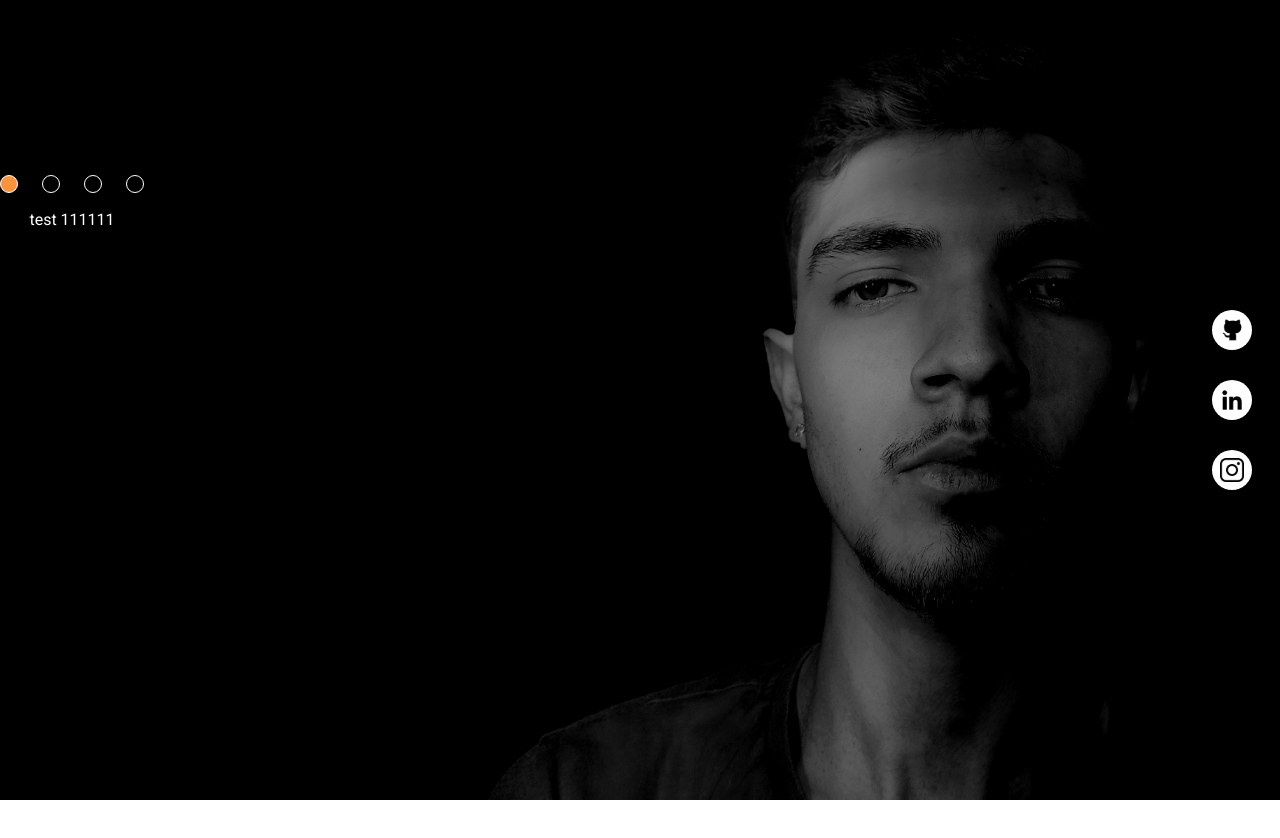
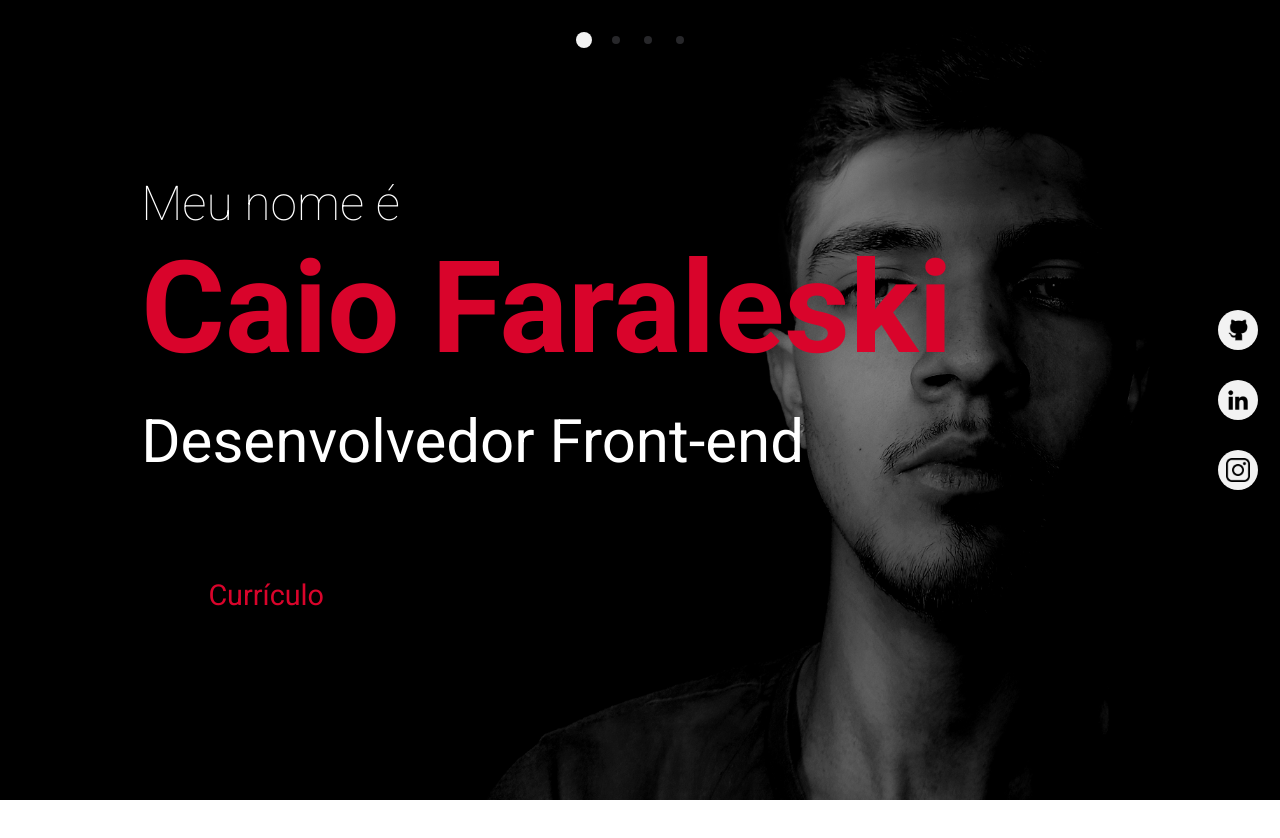
Before and after one commit to CaioFaraleski/portfolio, a React (Vite) app: page / in a window 1280 px wide. Shown: the top 838 px of the page. Built offline with nearby package versions, Linux system fonts and the light colour scheme.

Commit message:
make about and habilities

```diff
--- a/index.html
+++ b/index.html
@@ -7,7 +7,8 @@
     <link rel="preconnect" href="https://fonts.googleapis.com" />
     <link rel="preconnect" href="https://fonts.gstatic.com" crossorigin />
     <link href="https://fonts.googleapis.com/css2?family=Roboto:wght@100;300;400;500;700;900&display=swap" rel="stylesheet" />
-    <title>Vite App</title>
+    <title>Caio Faraleski</title>
+    <script src="https://kit.fontawesome.com/9426144c6a.js" crossorigin="anonymous"></script>
   </head>
   <body>
     <div id="root"></div>
--- a/package.json
+++ b/package.json
@@ -9,8 +9,12 @@
   },
   "dependencies": {
     "@fortawesome/fontawesome-svg-core": "^6.1.1",
+    "@fortawesome/free-regular-svg-icons": "^6.1.1",
+    "@fortawesome/free-solid-svg-icons": "^6.1.1",
     "@fortawesome/react-fontawesome": "^0.2.0",
+    "framer-motion": "^6.5.1",
     "react": "^18.0.0",
+    "react-animated-progress-bar": "^1.1.1",
     "react-dom": "^18.0.0"
   },
   "devDependencies": {
@@ -20,6 +24,7 @@
     "autoprefixer": "^10.4.7",
     "postcss": "^8.4.14",
     "react-router-dom": "^6.3.0",
+    "react-spring": "^9.0.0-rc.3",
     "react-timer-hook": "^3.0.5",
     "tailwindcss": "^3.1.6",
     "vite": "^2.9.9"
--- a/src/components/Content.jsx
+++ b/src/components/Content.jsx
@@ -1,23 +1,27 @@
+import { AnimatePresence, motion } from "framer-motion";
 import { useEffect, useState } from "react";
+import { ProgressBars } from "./ProgressBars";
 
 export function Content() {
   const [page, setPage] = useState(0);
+  const [toLeft, setToLeft] = useState(false);
+
 
   useEffect(() => {
     let lastScroll = 0;
     document.addEventListener('mousewheel', (e) => {
         if (e.deltaY > 0) {
+          setToLeft(true)
           if(lastScroll <= 2) {
             lastScroll++
             window.scrollY = lastScroll
-            console.log(window.scrollY)
           }
         }
         else {
+          setToLeft(false)
           if(lastScroll > 0) {
             lastScroll--
             window.scrollY = lastScroll
-            console.log(window.scrollY)
           }
         }
     });
@@ -27,21 +31,70 @@ export function Content() {
   }, []);
 
   return (
-    <div className="h-[60%] text-white flex flex-col flex-wrap items-center">
+    <div className="h-full w-[94%] text-white flex flex-col flex-wrap items-center ml-[4%]">
       <div className="flex justify-center items-center h-[10%]">
-        <div className="flex justify-evenly gap-x-6">
-          <span className={`rounded-full p-2 border border-white ${page === 0 ? "bg-orange-400" : ""}`}></span>
-          <span className={`rounded-full p-2 border border-white ${page === 1 ? "bg-orange-400" : ""}`}></span>
-          <span className={`rounded-full p-2 border border-white ${page === 2 ? "bg-orange-400" : ""}`}></span>
-          <span className={`rounded-full p-2 border border-white ${page === 3 ? "bg-orange-400" : ""}`}></span>
+        <div className="flex justify-center items-center">
+          <span className={`rounded-full ${page === 0 ? "bg-lightGray p-2 mx-2" : "bg-zinc-800 p-1 mx-3"}`}></span>
+          <span className={`rounded-full ${page === 1 ? "bg-lightGray p-2 mx-2" : "bg-zinc-800 p-1 mx-3"}`}></span>
+          <span className={`rounded-full ${page === 2 ? "bg-lightGray p-2 mx-2" : "bg-zinc-800 p-1 mx-3"}`}></span>
+          <span className={`rounded-full ${page === 3 ? "bg-lightGray p-2 mx-2" : "bg-zinc-800 p-1 mx-3"}`}></span>
         </div>
       </div>
-      <div className="h-[90%] d">
-        {page === 0 ? (<div>test 111111</div>) : null}
-        {page === 1 ? (<div>test 22222222</div>) : null}
-        {page === 2 ? (<div>test 333333333333</div>) : null}
-        {page === 3 ? (<div>test 4444444444</div>) : null}
-      </div>
+      <section className="h-[90%] w-full flex justify-start items-center">
+      <AnimatePresence>
+            <motion.div
+              className="absolute h-3/4 w-3/4"
+              key={page}
+              initial="enter"
+              animate="in"
+              exit="exit"
+              transition={{
+                type: "spring",
+                stiffness: 500,
+                damping: 50,
+                opacity: {
+                  duration: 0.1
+                }
+              }}
+              variants={{
+                enter: {x: toLeft ? 150 : -150, opacity: 0},
+                in: {x: 50, opacity: 1},
+                exit: {opacity: 0},
+              }}
+              >
+              {page === 0 ? (
+                <div className="h-full flex flex-col ml-10 mt-10">
+                  <h2 className="text-5xl font-extralight">
+                    Meu nome é
+                  </h2>
+                  <h1 className="text-lightRed text-9xl font-semibold mt-4">Caio Faraleski</h1>
+                  <h2 className="text-6xl mt-10">Desenvolvedor Front-end</h2>
+                  <a href="./src/assets/Caio_Faraleski.pdf" class="btn from-center" download>Currículo</a>
+                </div>
+              ) : null}
+              {page === 1 ? (
+                <div className="flex justify-evenly items-center flex-wrap gap-x-36 gap-y-9 w-[70%]">
+                  <ProgressBars text="JavaScript" percent={88} />
+                  <ProgressBars text="HTML/CSS" percent={92} />
+                  <ProgressBars text="ReactJs" percent={60} />
+                  <ProgressBars text="TypeScript" percent={30} />
+                  <ProgressBars text="Sass" percent={85} />
+                  <ProgressBars text="Bootstrap || Tailwind" percent={78} />
+                </div>
+              ) : null}
+              {page === 2 ? (
+                <div>
+                  sahuauhsua
+                </div>
+              ) : null}
+              {page === 3 ? (
+                <div>
+                  ijaojhusihuas
+                </div>
+              ) : null}
+            </motion.div>
+      </AnimatePresence>
+      </section>
     </div>
   )
 }
--- /dev/null
+++ b/src/components/ProgressBars.jsx
@@ -0,0 +1,25 @@
+import ProgressBar from 'react-animated-progress-bar';
+
+export function ProgressBars({ text, percent }) {
+  return (
+    <div className="w-[25%]">
+      <h1 className="text-lightGray text-3xl font-bold mb-3">{text}</h1>
+        <ProgressBar
+          width="100%"
+          height="2rem"
+          rect
+          percentage={percent}
+          rectBorderRadius="20px"
+          trackPathColor="transparent"
+          bgColor="#D9042B"
+          trackBorderColor="#D9042B"
+          defColor={{
+            fair: '#D9042B',
+            good: '#D9042B',
+            excellent: '#D9042B',
+            poor: '#D9042B',
+          }}
+        />
+    </div>
+  )
+}
--- a/src/styles/global.css
+++ b/src/styles/global.css
@@ -4,6 +4,8 @@
 
 body {
   @apply h-[calc(100vh+500px)] overflow-x-hidden;
+  --def: #fff;
+	--inv: #D9042B;
 }
 
 .home {
@@ -14,6 +16,79 @@ body {
   background-position-y: bottom;
 }
 
+.rect-progress-bar-percent {
+  display: none !important;
+}
+
+.btn {
+  width: fit-content;
+  margin-top: 5rem;
+	position: relative;
+	padding: 1.4rem 4.2rem;
+	font-size: 1.8rem;
+	color: var(--inv);
+	transition: all 500ms cubic-bezier(0.77, 0, 0.175, 1);
+	cursor: pointer;
+	user-select: none;
+}
+
+.btn:before, .btn:after {
+	content: '';
+	position: absolute;
+	transition: inherit;
+	z-index: -1;
+}
+
+.btn:hover {
+	color: var(--def);
+	transition-delay: .5s;
+}
+
+.btn:hover:before {
+	transition-delay: 0s;
+}
+
+.btn:hover:after {
+	background: var(--inv);
+	transition-delay: .35s;
+}
+
+.from-center:before {
+	top: 0;
+	left: 50%;
+	height: 100%;
+	width: 0;
+	border: 1px solid var(--inv);
+	border-left: 0;
+	border-right: 0;
+}
+
+.from-center:after {
+	bottom: 0;
+	left: 0;
+	height: 0;
+	width: 100%;
+	background: var(--inv);
+}
+
+.from-center:hover:before {
+	left: 0;
+	width: 100%;
+}
+
+.from-center:hover:after {
+	top: 0;
+	height: 100%;
+}
+
+
+
+.item {
+  width: 100px;
+  height: 100px;
+  background-color: white;
+}
+
 ::-webkit-scrollbar {
   width: 1px;
   background: black;
--- a/src/templates/Home.jsx
+++ b/src/templates/Home.jsx
@@ -1,4 +1,3 @@
-import { useEffect } from "react";
 import { Content } from "../components/Content";
 
 export function Home() {
@@ -6,24 +5,21 @@ export function Home() {
   return (
     <div className="home h-screen w-screen bg-black flex justify-between items-center relative">
       <Content />
-      {/* <figure className="p-0 m-0 w-[60%] self-end">
-        <img className="w-full" src="./src/assets/images/test4.png" alt="" />
-      </figure> */}
-      <div className="h-60 flex flex-col justify-evenly items-center text-white mr-4">
+      <div className="h-60 max-w-[4%] flex flex-col justify-evenly items-center text-lightGray mr-4">
         <a
-          className="h-10 w-10 mx-3 bg-white rounded-full flex justify-center items-center group transition-transform hover:scale-150 hover:m-0"
+          className="h-10 w-10 mx-3 bg-lightGray rounded-full flex justify-center items-center group transition-transform hover:scale-150 hover:m-0"
           href="https://github.com/CaioFaraleski"
         >
           <img className="h-3/5" src="./src/assets/images/github.png" alt="" />
         </a>
         <a
-          className="h-10 w-10 mx-3 bg-white rounded-full flex justify-center items-center group transition-transform hover:scale-150 hover:m-0"
+          className="h-10 w-10 mx-3 bg-lightGray rounded-full flex justify-center items-center group transition-transform hover:scale-150 hover:m-0"
           href="https://www.linkedin.com/in/caio-faraleski/"
         >
           <img className="h-3/5" src="./src/assets/images/linkedin.png" alt="" />
         </a>
         <a
-          className="h-10 w-10 mx-3 bg-white rounded-full flex justify-center items-center group transition-transform hover:scale-150 hover:m-0"
+          className="h-10 w-10 mx-3 bg-lightGray rounded-full flex justify-center items-center group transition-transform hover:scale-150 hover:m-0"
           href="https://www.instagram.com/caiotsfd/"
         >
           <img className="h-3/5" src="./src/assets/images/instagram.png" alt="" />
--- a/tailwind.config.js
+++ b/tailwind.config.js
@@ -9,6 +9,13 @@ module.exports = {
       fontFamily: {
         sans: 'Roboto, sans-serif',
       },
+      colors: {
+        lightGray: "#F2F2F2",
+        gray: "#6B6B6B",
+        darkGray: "#0D0D0D",
+        lightRed: "#D9042B",
+        red: "#A60311",
+      },
     },
   },
   plugins: [],
```
Also changed, not shown: 2 other files (tests, documents, lock files or other folders).
